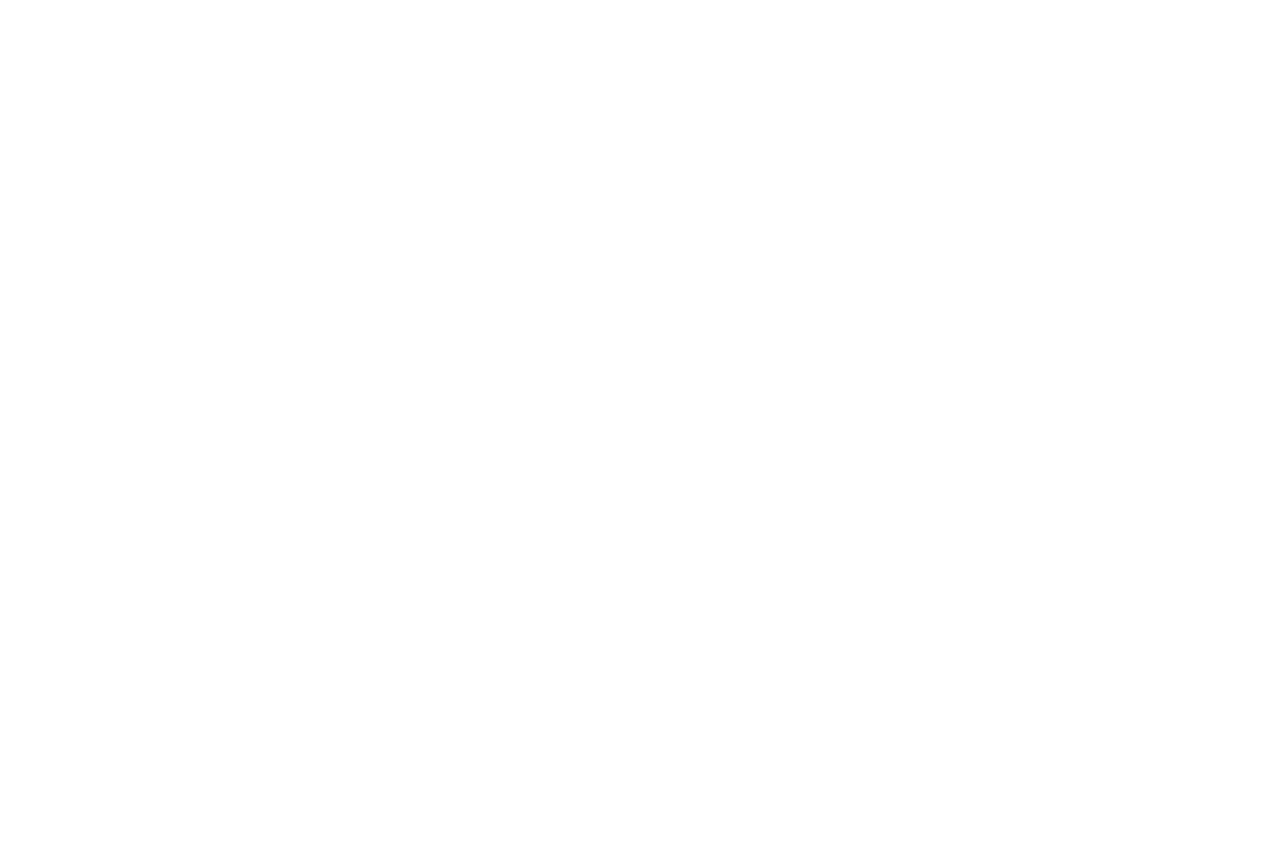
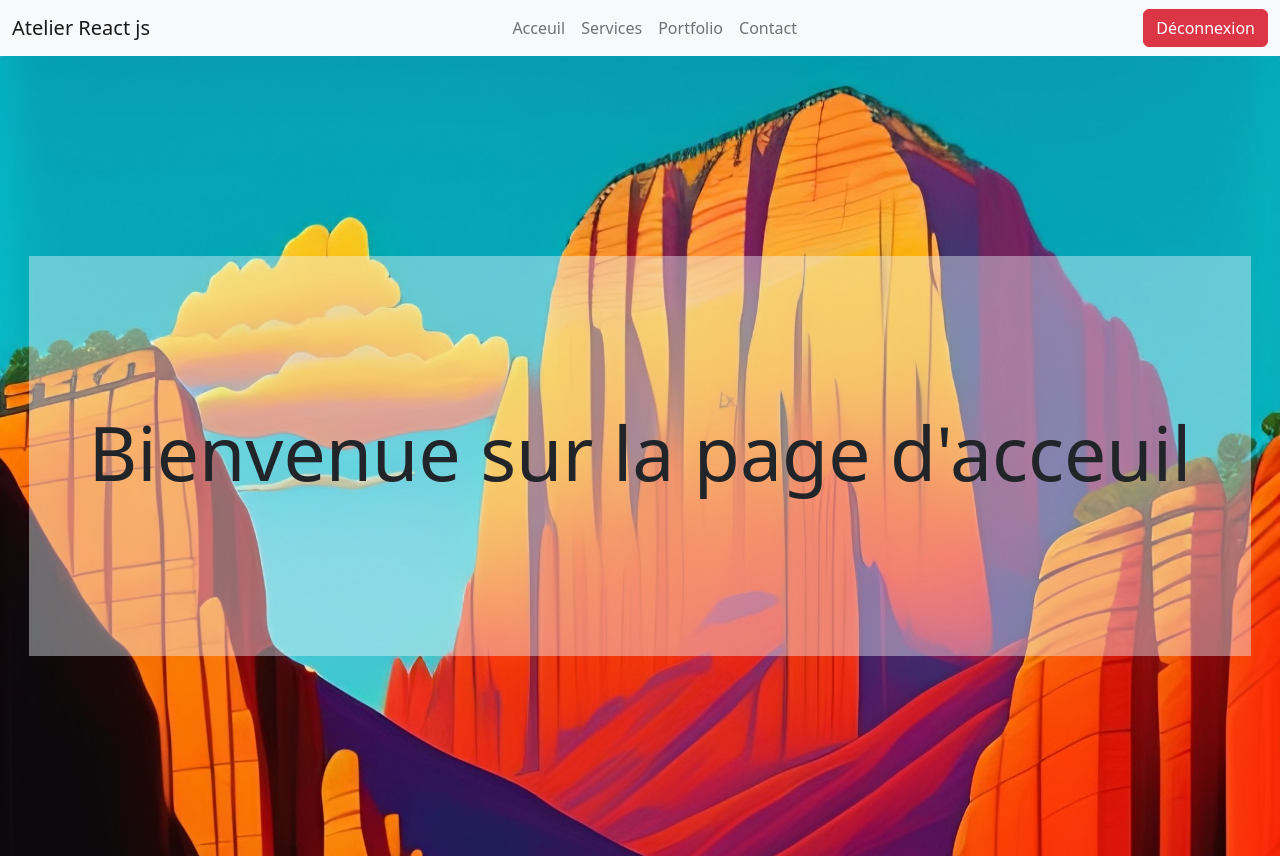
Before and after one commit to latyr0503/page-de-connection-avec-reactjs, a React (Create React App) app: page /Acceuil in a window 1280 px wide. Before the commit this address had no page. Before the commit the page ends 800 px from the top, so only its background shows below. Built offline with nearby package versions, Linux system fonts and the light colour scheme.

Commit message:
design de la page d'acceuil

```diff
--- a/src/App.js
+++ b/src/App.js
@@ -3,8 +3,8 @@ import 'bootstrap/dist/css/bootstrap.min.css';
 import Connexion from './components/connexion/Connexion'
 import Inscription from './components/inscription/Inscription'
 import Recuperationdmp from './components/recuperationdeMP/Recuperationdmp'
-import Home from './components/Home/Home'
 import Pagedrecuperationdmdp from './components/Pagedrecuperationdmdp/Pagedrecuperationdmdp'
+import Acceuil from './components/Acceuil/Acceuil'
 import { BrowserRouter, Routes, Route } from 'react-router-dom';
 
 
@@ -13,7 +13,7 @@ function App() {
     <BrowserRouter>
     <Routes>
         <Route index element={<Connexion />} />
-        <Route path="Home" element={<Home />} />
+        <Route path="Acceuil" element={<Acceuil />} />
         <Route path="Pagedrecuperationdmdp" element={<Pagedrecuperationdmdp />} />
         <Route path="Inscription" element={<Inscription />} />
         <Route path="Recuperationdmp" element={<Recuperationdmp />} />
--- /dev/null
+++ b/src/components/Acceuil/Acceuil.css
@@ -0,0 +1,15 @@
+.banner{
+    height: 100vh;
+    background: url(../assets/travel\ poster\ artwork\ for\ zion\ national\ park.jpg);
+    background-repeat: no-repeat;
+    background-size: cover;
+}
+.banner h1 {
+    font-size: 75px;
+    opacity: 1;
+}
+.banner .row {
+    background-color: rgba(240, 248, 255, 0.411);
+    height: 50vh;
+
+}
--- /dev/null
+++ b/src/components/Acceuil/Acceuil.jsx
@@ -0,0 +1,23 @@
+import React from 'react'
+import { Container, Row, Col } from 'react-bootstrap'
+import Home from '../Home/Home'
+import '../Acceuil/Acceuil.css'
+
+function Acceuil() {
+    return (
+        <div>
+            <Home />
+            <Container className='banner d-flex align-items-center justify-content-center' fluid>
+                <Row className='row d-flex align-items-center justify-content-center p-5'>
+                    <Col>
+                        <h1 className=''>
+                            Bienvenue sur la page d'acceuil
+                        </h1>
+                    </Col>
+                </Row>
+            </Container>
+        </div>
+    )
+}
+
+export default Acceuil
--- a/src/components/Home/Home.jsx
+++ b/src/components/Home/Home.jsx
@@ -1,12 +1,12 @@
 import React from 'react'
-import { Nav, Navbar, Container, Button } from 'react-bootstrap'
+import { Nav, Navbar, Container, Button} from 'react-bootstrap'
 import { Link } from "react-router-dom";
 
 
 function Home() {
     return (
         <Navbar bg="light" expand="lg">
-            <Container>
+            <Container fluid>
                 <Navbar.Brand href="#home">Atelier React js</Navbar.Brand>
                 <Navbar.Toggle aria-controls="basic-navbar-nav" />
                 <Navbar.Collapse id="basic-navbar-nav">
@@ -17,13 +17,13 @@ function Home() {
                         <Nav.Link href="#link">Contact</Nav.Link>
                     </Nav>
                     <Link to="/" className=' text-black text-decoration-none'>
-                            <Button variant="danger" className='float-end w-100' type="submit">
-                                Déconnexion
-                            </Button>
-                        </Link>
+                        <Button variant="danger" className='float-end w-100' type="submit">
+                            Déconnexion
+                        </Button>
+                    </Link>
                 </Navbar.Collapse>
             </Container>
-        </Navbar>
+        </Navbar >
     )
 }
 
--- a/src/components/connexion/Connexion.jsx
+++ b/src/components/connexion/Connexion.jsx
@@ -9,10 +9,11 @@ function Connexion() {
             <Row >
                 <Col></Col>
                 <Col lg={4} sm={12} className=' shadow p-3 mb-5 bg-body-tertiary rounded'>
-                    <img src={logo} className='img-fluid w-50' alt="logo-bakeli" />
-                    <br />
+                    <div className='d-flex justify-content-center'>
+                        <img src={logo} className='img-fluid w-50' alt="logo-bakeli" />
+                    </div>
                     <Form.Text >
-                        <h5 className='text-danger'>
+                        <h5 className='text-danger text-center'>
                             Se connecter sur notre platforme
                         </h5>
                     </Form.Text>
@@ -31,7 +32,7 @@ function Connexion() {
                         <Form.Text className="text-muted">
                             <Link to="/Recuperationdmp" className='text-success'>Mot de passe oublié </Link><br /><br />
                         </Form.Text>
-                        <Link to="/home" className='text-black text-decoration-none'>
+                        <Link to="/Acceuil" className='text-black text-decoration-none'>
                             <Button variant="warning" className='w-100' type="submit">
                                 Se connecter
                             </Button>
--- a/src/components/inscription/Inscription.jsx
+++ b/src/components/inscription/Inscription.jsx
@@ -11,10 +11,11 @@ function Inscription() {
             <Row className=''>
                 <Col ></Col>
                 <Col lg={4} sm={12} className='  shadow p-3 mb-5 bg-body-tertiary rounded'>
-                    <img src={logo} className='img-fluid w-25' alt="logo-bakeli" />
-                    <br />
+                    <div className='d-flex justify-content-center'>
+                        <img src={logo} className='img-fluid w-25' alt="logo-bakeli" />
+                    </div>
                     <Form.Text >
-                        <h5 className='text-danger'>
+                        <h5 className='text-danger text-center'>
                             S'inscrire sur notre platforme
                         </h5>
                     </Form.Text>
--- a/src/components/recuperationdeMP/Recuperationdmp.jsx
+++ b/src/components/recuperationdeMP/Recuperationdmp.jsx
@@ -11,10 +11,11 @@ function Recuperationdmp() {
             <Row>
                 <Col></Col>
                 <Col lg={4} sm={12} className='mt-5 shadow p-3 mb-5 bg-body-tertiary rounded'>
-                    <img src={logo} className='img-fluid w-50' alt="logo-bakeli" />
-                    <br />
+                    <div className='d-flex justify-content-center'>
+                        <img src={logo} className='img-fluid w-50' alt="logo-bakeli" />
+                    </div>
                     <Form.Text >
-                        <h5 className='text-danger'>
+                        <h5 className='text-danger text-center'>
                             Recuperer votre Mot de passe
                         </h5>
                     </Form.Text>
```
Also changed, not shown: src/components/assets/travel poster artwork for zion national park.jpg (added), 1 other file (tests, documents, lock files or other folders).
